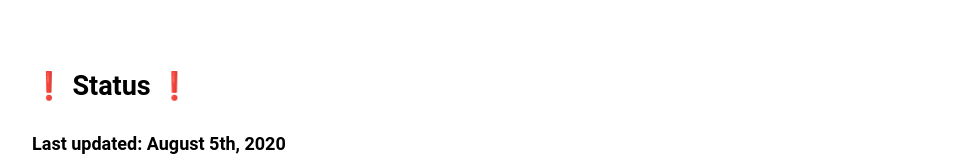
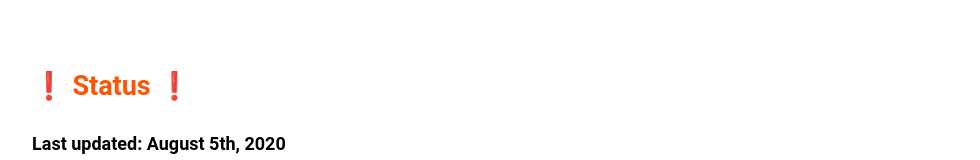
Before and after one commit to tommytwm/tommytwm.github.io, a React (Create React App) app: page / in a window 1280 px wide. Shown: the part 515-675 px from the top of the page, without its empty margins (32-1012 px from the left). Built offline with nearby package versions, Linux system fonts and the light colour scheme.

Commit message:
added infinite colour transition to status header

```diff
--- a/src/components/status/Status.css
+++ b/src/components/status/Status.css
@@ -1,5 +1,19 @@
 .Status {
     margin-bottom: 10%;
+}
+
+.Status-header {
+    /* Animation style */
+    -webkit-animation-name: color-transition;
+	animation-name: color-transition;
+	-webkit-animation-duration: 8s;
+	animation-duration: 8s;
+	-webkit-animation-direction: alternate;
+	animation-direction: alternate;
+	-webkit-animation-iteration-count: infinite;
+    animation-iteration-count: infinite;
+    -webkit-animation-timing-function: linear;
+	animation-timing-function: linear;
 }
 
 .Status-list li {
@@ -25,3 +39,41 @@
     list-style: "🏫   ";
     list-style-position: outside;
 }
+
+/* Animation frames */
+
+@-webkit-keyframes color-transition {
+    0% {
+		color: #000000;
+	}
+	25% {
+		color: #64CA57;
+	}
+	50% {
+		color: #FFA800;
+    }
+    75% {
+		color: #FF0000;
+	}
+	100% {
+		color: #065BFF;;
+	}
+}
+
+@keyframes color-transition {
+	0% {
+		color: #000000;
+	}
+	25% {
+		color: #64CA57;
+	}
+	50% {
+		color: #FFA800;
+    }
+    75% {
+		color: #FF0000;
+	}
+	100% {
+		color: #065BFF;;
+	}
+}
```
